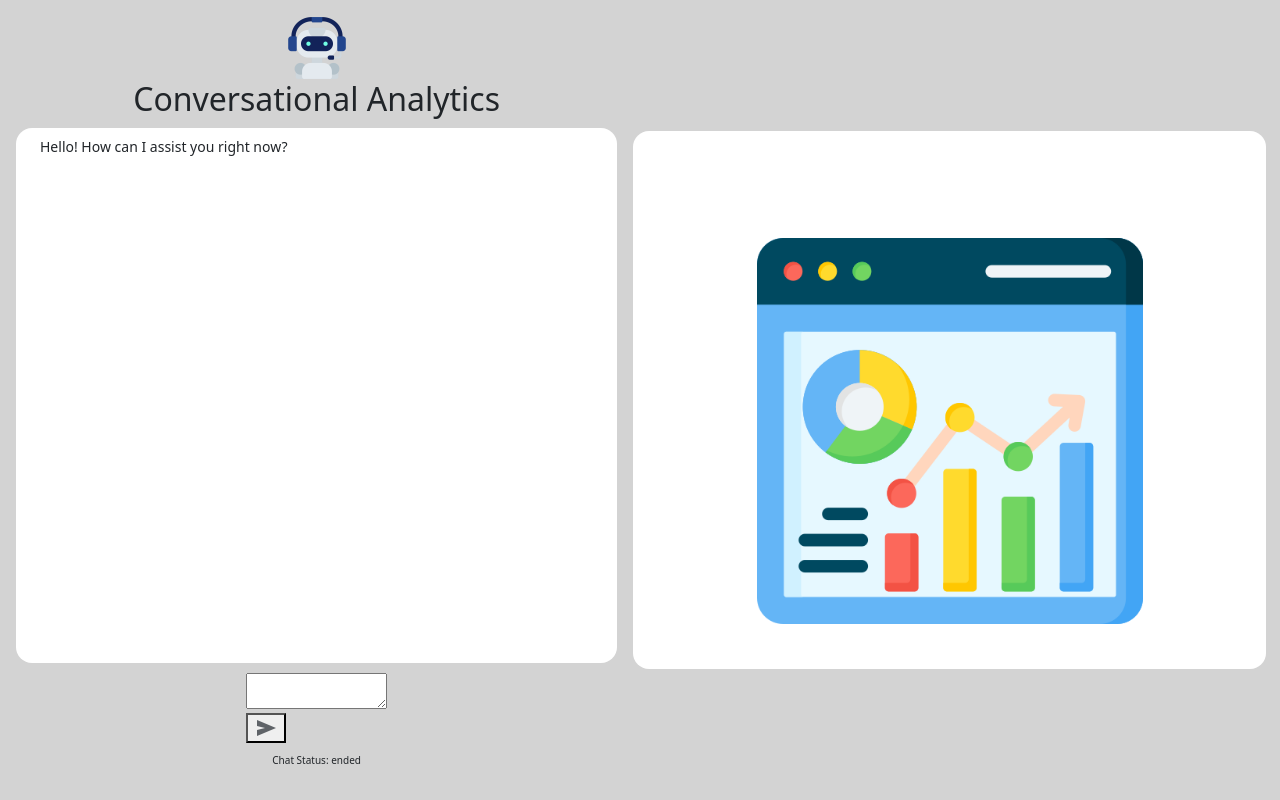
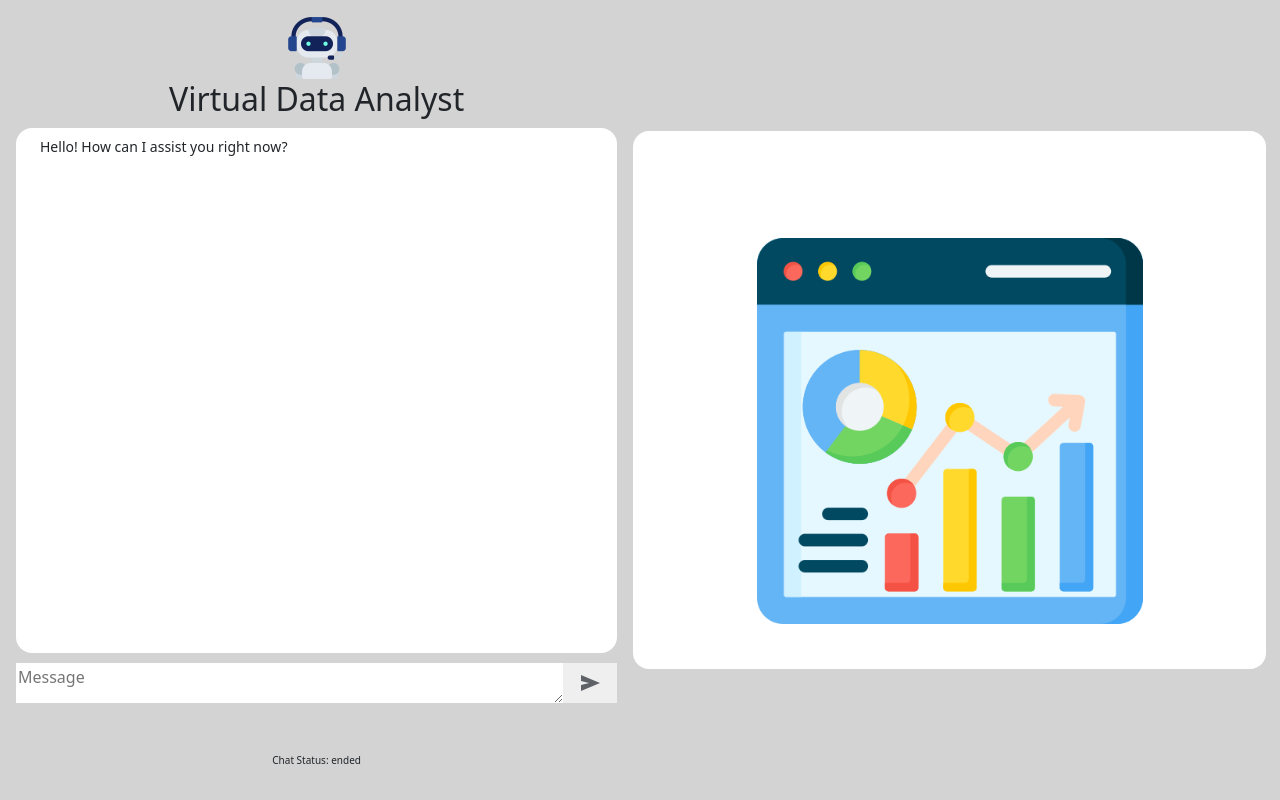
Before and after one commit to VicenteZambrano23/conv_analytics, a React (Vite) app in the folder front-end/react-app/: page / in a window 1280 px wide. Built offline with nearby package versions, Linux system fonts and the light colour scheme; no server answers.

Commit message:
Prompt update to compare graph and message css fixes

```diff
--- a/front-end/react-app/src/App.jsx
+++ b/front-end/react-app/src/App.jsx
@@ -122,7 +122,7 @@ function App() {
             <div className={styles.left}><div className={styles.App}>
               <header className={styles.Header}>
                 <img className={styles.Logo} src="/robot-assistant.png" alt="AI Chatbot Logo" />
-                <h2 className={styles.Title}>Conversational Analytics</h2>
+                <h2 className={styles.Title}>Virtual Data Analyst</h2>
               </header>
               <div className={styles.ChatContainer}>
                 <Chat messages={filteredMessages} messagesEndRef={messagesEndRef} />
--- a/front-end/react-app/src/components/Controls/Controls.jsx
+++ b/front-end/react-app/src/components/Controls/Controls.jsx
@@ -24,17 +24,16 @@ export function Controls({ onSend }) {
   }
 
   return (
-    <div className={styles.Controls.Controls}>
-      <div className={styles.TextAreaContainer.TextAreaContainer}>
+    <div className={styles.row}>
+      <div className={styles.left}>
         <textarea
-          className={styles.TextArea.TextArea}
-          placeholder=""
+          placeholder="Message"
           value={content}
           onChange={handleContentChange}
           onKeyDown={handleEnterPress}
         />
       </div>
-      <button className={styles.Button.Button} onClick={handleContentSend}>
+      <button className={styles.right} onClick={handleContentSend}>
         <SendIcon />
       </button>
     </div>
--- a/front-end/react-app/src/components/Controls/Controls.module.css
+++ b/front-end/react-app/src/components/Controls/Controls.module.css
@@ -1,39 +1,31 @@
-.Controls.Controls {
+.left {
+  flex-grow: 19; /* Takes up 9 parts of the available space */
+  height: 50%;
+  font-size: 16px;
+  border: none;
+}
+
+.right {
+  display: inline-flex;
+  flex-grow: 1; /* Takes up 1 part of the available space */
+  align-items: center;
+  justify-content: center;
+  height: 50%;
+  border: none;
+}
+
+.row {
   display: flex;
-  align-items: center;
-  gap: 8px;
+  height: 10vh; /* Adjust as needed */
   width: 100%;
 }
-
-.TextAreaContainer.TextAreaContainer {
-  flex-grow: 1;
-  padding: 8px 16px;
-  line-height: 0;
-  border-radius: 16px;
-  background: #ffffff;
+.left textarea {
+  width: 100%; /* Make the textarea fill its parent .left */
+  height: 100%; /* You might want to adjust this based on your desired vertical size */
+  box-sizing: border-box;
+  border: none;/* Include padding and border in the element's total width and height */
+  /* Add any other textarea specific styles here */
 }
-
-.TextArea.TextArea {
-  width: 100%;
-  height: 100%;
-  border: none;
+.left textarea:focus {
   outline: none;
-  resize: none;
-  background: #ffffff;
 }
-
-.Button.Button {
-  display: flex;
-  justify-content: center;
-  align-items: center;
-  width: 36px;
-  height: 36px;
-  border: none;
-  border-radius: 50%;
-  outline: none;
-  background: #0d0d0d;
-}
-
-.Button svg {
-  fill: #f3f3f3;
-}
```
Also changed, not shown: 2 other files (tests, documents, lock files or other folders).
